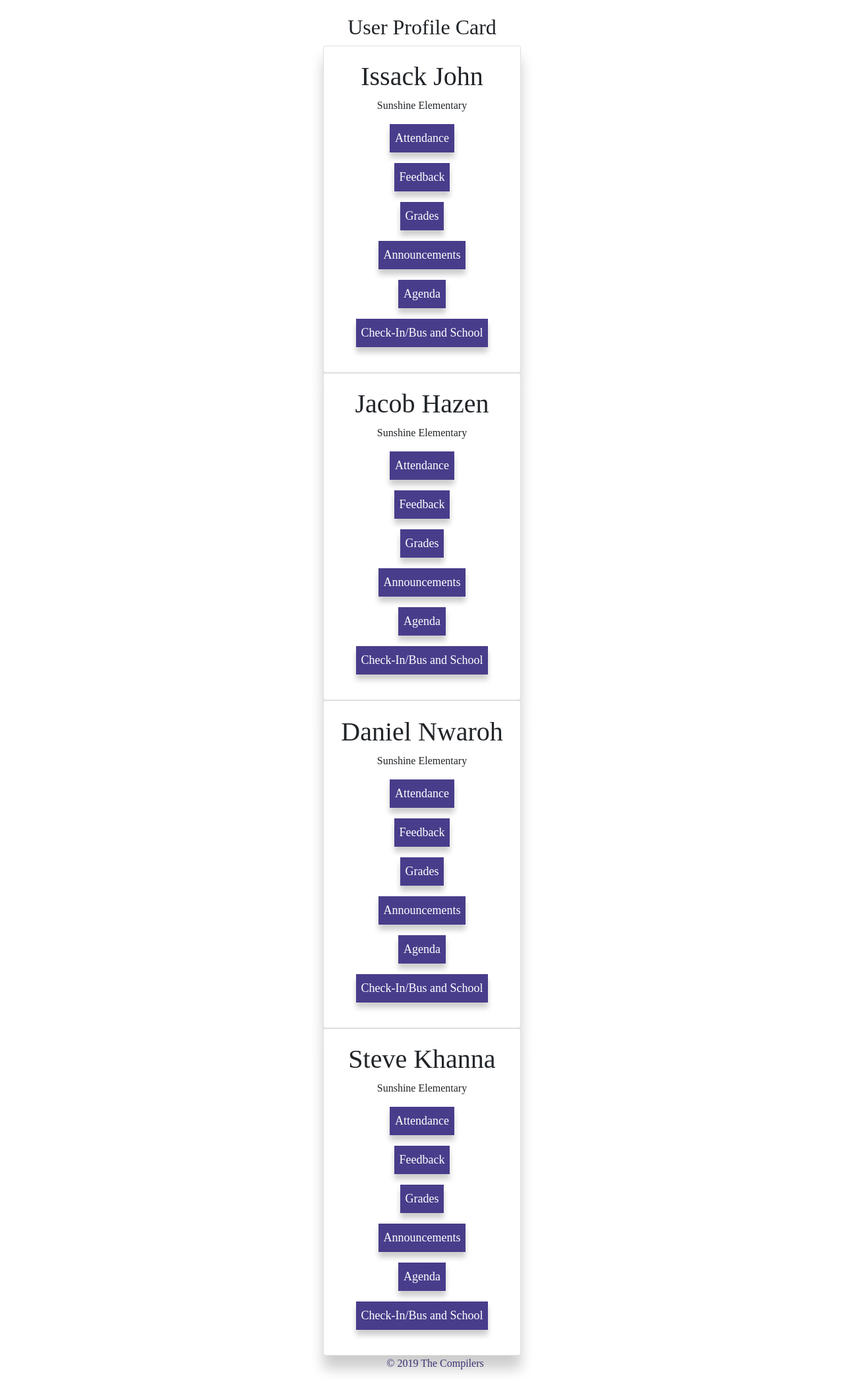
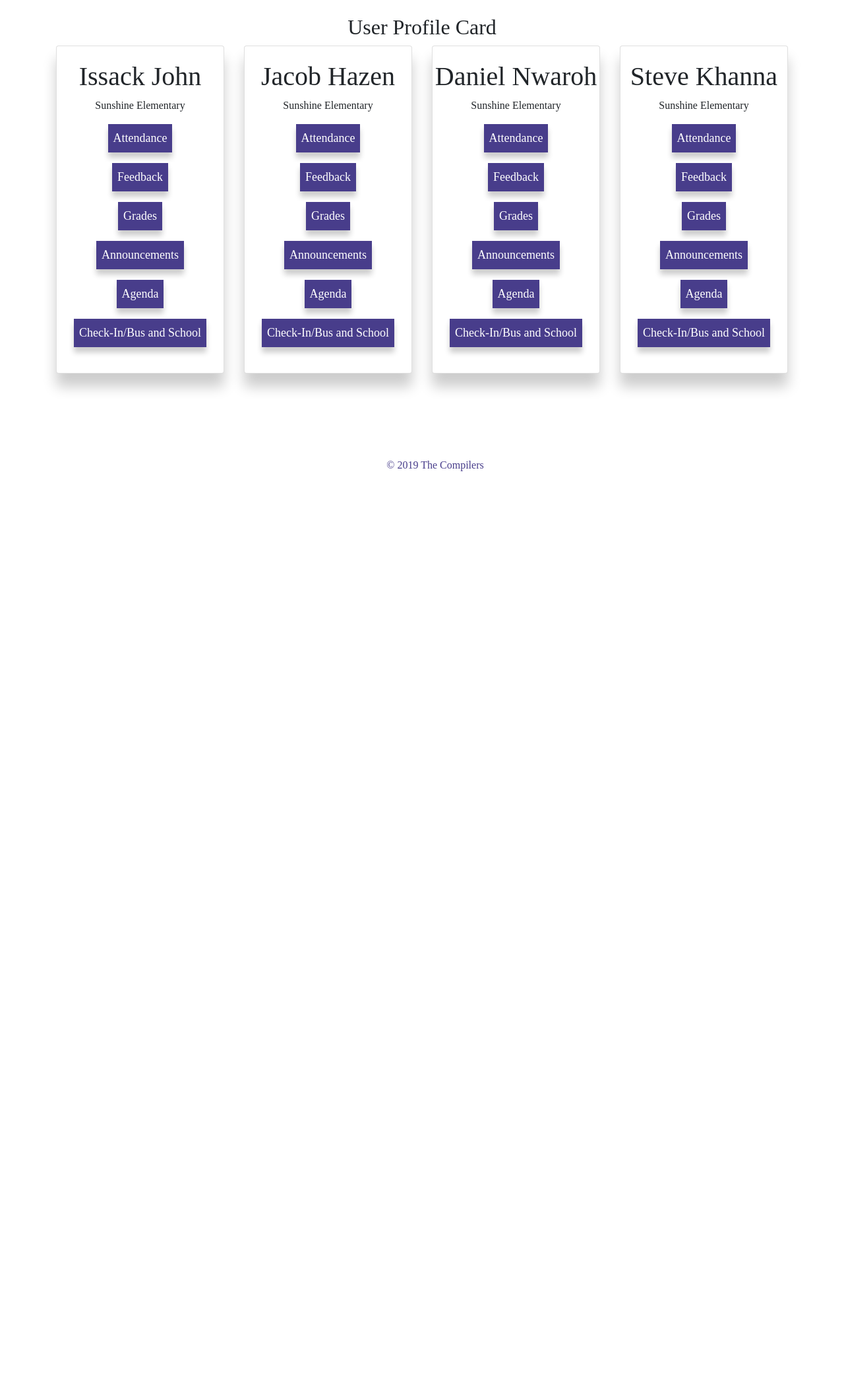
Before and after one commit to stevekhanna/LYNK, a Django app: page / in a window 1280 px wide. Shown: the part 67-2161 px from the top of the page at 66% size. After the commit the page ends 781 px from the top, so only its background shows below. Run offline with Django 3.2, Linux system fonts and the light colour scheme; data comes from the database, SQL or seed files in the repository; both versions use the stored data as it was after the commit; some libraries are stand-ins or nearby versions.

Commit message:
Fix with db initial

```diff
--- a/static/css/style.css
+++ b/static/css/style.css
@@ -108,8 +108,7 @@ button:hover {
     flex-direction: column;
     align-items: center;
     box-shadow: 0 20px 20px 0 rgba(0, 0, 0, 0.2);
-    margin: auto;
-    max-width: 300px;
+    max-width: 100%;
     text-align: center;
     flex: 1;
 }
--- a/templates/parentHome.html
+++ b/templates/parentHome.html
@@ -3,6 +3,7 @@
 {% block content %}
 
     <h2>User Profile Card</h2>
+    <div class ="card-deck">
     {% for student in all_students %}
         <div class="card">
             <h1>{{ student.name }}</h1>
@@ -15,4 +16,6 @@
             <p><button>Check-In/Bus and School</button></p>
         </div>
   {% endfor %}
+    </div>
+
 {% endblock content %}
```
Also changed, not shown: db.sqlite3.
